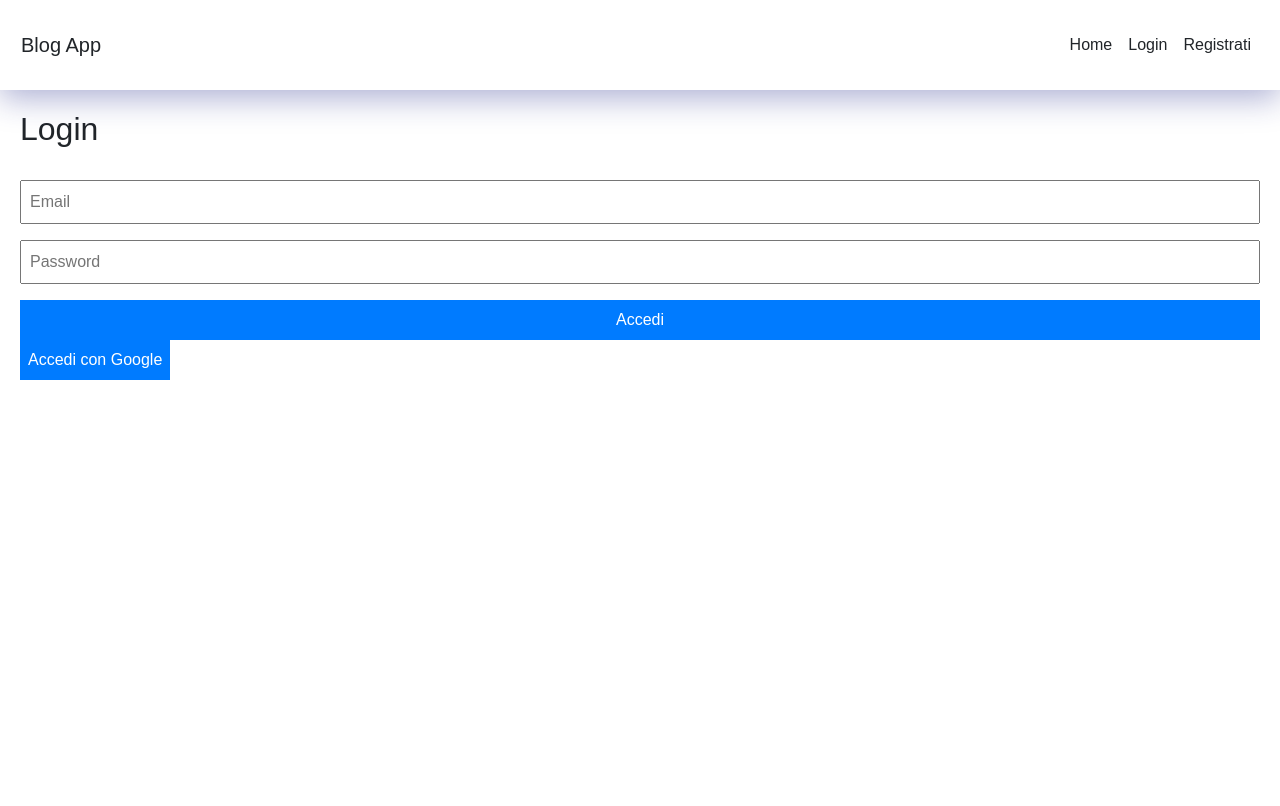
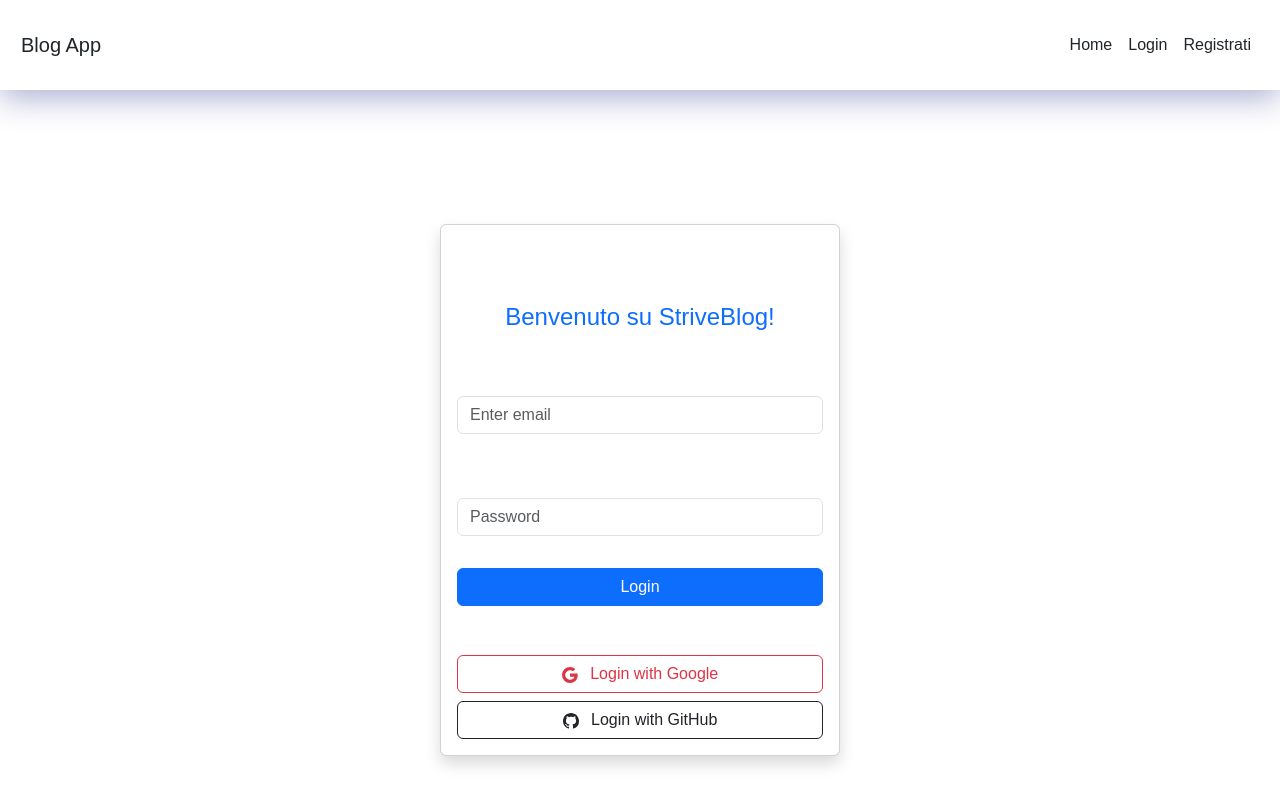
Before and after one commit to 4ntonino/MernBlog---Progetto-Finale, a React (Vite) app in the folder frontend/: page /login in a window 1280 px wide. Shown: the top 806 px of the page. Built offline with nearby package versions, Linux system fonts and the light colour scheme.

Commit message:
ulteriori modifiche

```diff
--- a/frontend/package.json
+++ b/frontend/package.json
@@ -17,6 +17,7 @@
     "lodash": "^4.17.21",
     "react": "^18.3.1",
     "react-bootstrap": "^2.10.4",
+    "react-bootstrap-icons": "^1.11.4",
     "react-dom": "^18.3.1",
     "react-router-dom": "^6.24.0",
     "recharts": "^2.12.7"
--- a/frontend/src/App.jsx
+++ b/frontend/src/App.jsx
@@ -9,6 +9,7 @@ import PostDetail from "./pages/PostDetail";
 import Register from "./pages/Register";
 import Login from "./pages/Login";
 import 'bootstrap/dist/css/bootstrap.min.css';
+
 
 // Importa il file CSS per gli stili dell'App
 import "./App.css";
--- a/frontend/src/pages/Login.jsx
+++ b/frontend/src/pages/Login.jsx
@@ -1,105 +1,103 @@
-import { useState,useEffect } from "react"; // Importa il hook useState da React per gestire lo stato
-import { useNavigate , useLocation } from "react-router-dom"; // Importa useNavigate da react-router-dom per navigare programmaticamente
-import { loginUser } from "../services/api"; // Importa la funzione API per effettuare il login
+import React, { useState, useEffect } from "react";
+import { useNavigate, useLocation } from "react-router-dom";
+import { loginUser } from "../services/api";
+import { Container, Form, Button, Card, Alert } from 'react-bootstrap';
+import { Google, Github } from 'react-bootstrap-icons';
 
 export default function Login() {
   const [formData, setFormData] = useState({
-    email: "", // Stato iniziale del campo email
-    password: "", // Stato iniziale del campo password
+    email: "",
+    password: "",
   });
-  const navigate = useNavigate(); // Inizializza il navigatore per cambiare pagina
-  const location = useLocation(); // Per accedere ai parametri dell'URL corrente
-
+  const [error, setError] = useState("");
+  const navigate = useNavigate();
+  const location = useLocation();
 
   useEffect(() => {
-    // Questo effect viene eseguito dopo il rendering del componente
-    // e ogni volta che location o navigate cambiano
-
-    // Estraiamo i parametri dall'URL
     const params = new URLSearchParams(location.search);
-    // Cerchiamo un parametro 'token' nell'URL
     const token = params.get("token");
-    /* console.log('Received token:', token); */
-
     if (token) {
-      // Se troviamo un token, lo salviamo nel localStorage
       localStorage.setItem("token", token);
-  /*     console.log('Token saved, navigating to home'); */
-      // Dispatchamo un evento 'storage' per aggiornare altri componenti che potrebbero dipendere dal token
       window.dispatchEvent(new Event("storage"));
-      /* window.dispatchEvent(new Event("loginStateChange")); */       //  < -    NON A LEZIONE
-      // Navighiamo alla home page
       navigate("/");
     }
-  }, [location, navigate]); // Questo effect dipende da location e navigate
+  }, [location, navigate]);
 
-
-
-
-  // Gestore del cambiamento degli input del form
   const handleChange = (e) => {
-    setFormData({ ...formData, [e.target.name]: e.target.value }); // Aggiorna lo stato del form con i valori degli input
+    setFormData({ ...formData, [e.target.name]: e.target.value });
   };
 
-  // Gestore dell'invio del form
   const handleSubmit = async (e) => {
-    e.preventDefault(); // Previene il comportamento predefinito del form di ricaricare la pagina
+    e.preventDefault();
+    setError("");
     try {
-      const response = await loginUser(formData); // Chiama la funzione loginUser per autenticare l'utente
-      localStorage.setItem("token", response.token); // Memorizza il token di autenticazione nel localStorage
-      // Trigger l'evento storage per aggiornare la Navbar
-      window.dispatchEvent(new Event("storage")); // Scatena un evento di storage per aggiornare componenti come la Navbar
-      alert("Login effettuato con successo!"); // Mostra un messaggio di successo
-      navigate("/"); // Naviga alla pagina principale
+      const response = await loginUser(formData);
+      localStorage.setItem("token", response.token);
+      window.dispatchEvent(new Event("storage"));
+      navigate("/");
     } catch (error) {
-      console.error("Errore durante il login:", error); // Logga l'errore in console
-      alert("Credenziali non valide. Riprova."); // Mostra un messaggio di errore
+      console.error("Errore durante il login:", error);
+      setError("Credenziali non valide. Riprova.");
     }
   };
 
-   // Funzione aggiornata per gestire il login con Google
   const handleGoogleLogin = () => {
-
-     window.location.href = "http://localhost:5001/api/auth/google"; //    < - - - - A LEZIONE
-
-/*   window.location.href = `${API_URL}/api/auth/google`; */   // < - - -  NELLA REPO
+    window.location.href = "http://localhost:5001/api/auth/google";
   };
 
-  // Funzione aggiornata per gestire il login con GitHub
   const handleGitHubLogin = () => {
     window.location.href = `${API_URL}/api/auth/github`;
   };
 
-
-
-
-
   return (
-    <div className="container">
-      <h2>Login</h2>
-      <form onSubmit={handleSubmit}>
-        <input
+    <Container className="d-flex align-items-center justify-content-center" style={{ minHeight: "100vh" }}>
+      <Card style={{ width: '400px' }} className="shadow">
+        <Card.Body>
+          <h2 className="text-center mb-4">Login</h2>
+          <h4 className="text-center mb-4 text-primary">Benvenuto su StriveBlog!</h4>
+          {error && <Alert variant="danger">{error}</Alert>}
+          <Form onSubmit={handleSubmit}>
+            <Form.Group className="mb-3" controlId="formBasicEmail">
+              <Form.Label>Email address</Form.Label>
+              <Form.Control
                 type="email"
                 name="email"
-          placeholder="Email"
+                placeholder="Enter email"
                 onChange={handleChange}
                 required
               />
-        <input
+            </Form.Group>
+
+            <Form.Group className="mb-3" controlId="formBasicPassword">
+              <Form.Label>Password</Form.Label>
+              <Form.Control
                 type="password"
                 name="password"
                 placeholder="Password"
                 onChange={handleChange}
                 required
               />
-        <button type="submit">Accedi</button>
-      </form>
+            </Form.Group>
 
+            <div className="d-grid gap-2">
+              <Button variant="primary" type="submit">
+                Login
+              </Button>
+            </div>
+          </Form>
 
-      <button onClick={handleGoogleLogin}>Accedi con Google</button>
+          <hr className="my-4" />
 
-
-
+          <div className="d-grid gap-2">
+            <Button variant="outline-danger" onClick={handleGoogleLogin}>
+              <Google className="me-2" /> Login with Google
+            </Button>
+            <Button variant="outline-dark" onClick={handleGitHubLogin}>
+              <Github className="me-2" /> Login with GitHub
+            </Button>
           </div>
+        </Card.Body>
+      </Card>
+    </Container>
   );
 }
```
Also changed, not shown: 1 other file (tests, documents, lock files or other folders). Lines whose indentation alone changed are shown as unchanged.
